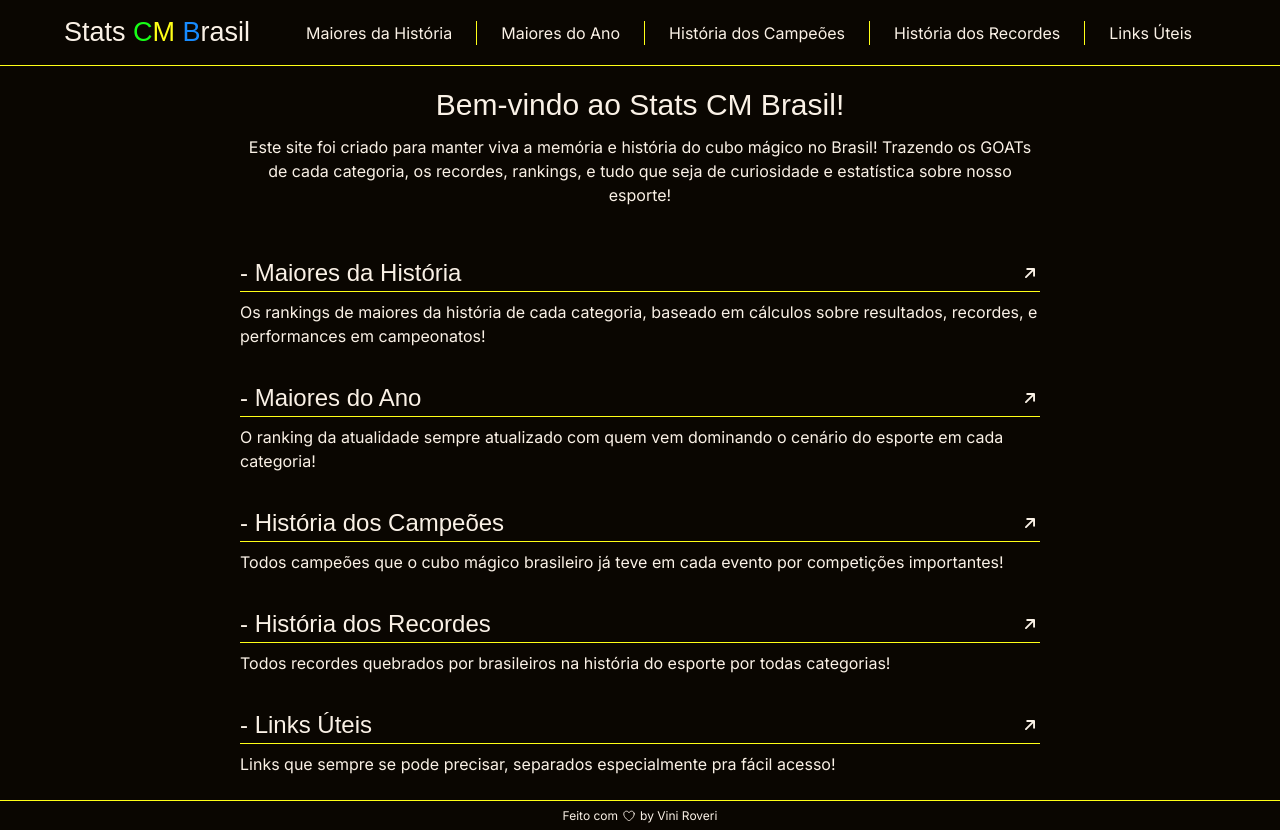
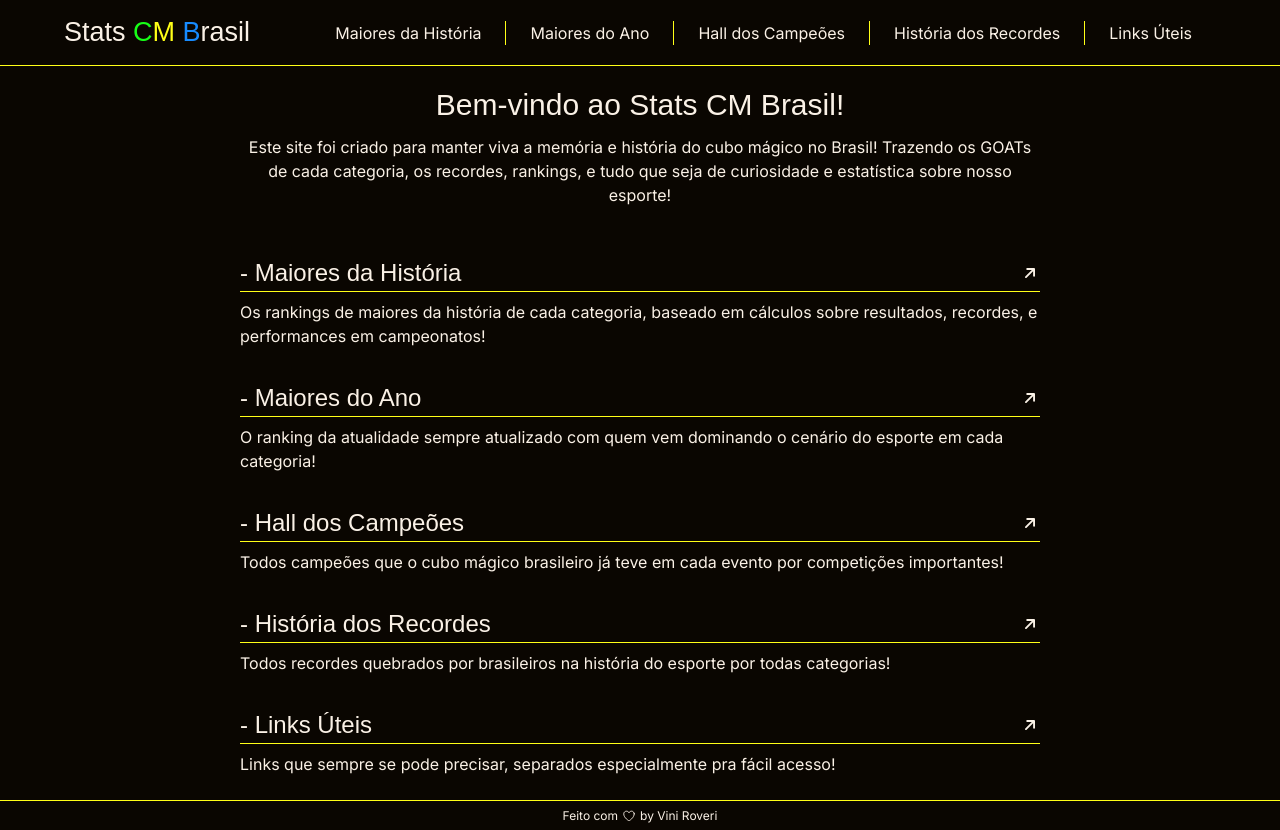
Before and after one commit to ViniRoveri/StatsCMBrasil, a Next.js app in the folder frontend/: page / in a window 1280 px wide. Built offline with nearby package versions, Linux system fonts and the light colour scheme; a web font is replaced by a local one.

Commit message:
Campeoes rename

```diff
--- a/frontend/src/domain/constants/homePageItems.ts
+++ b/frontend/src/domain/constants/homePageItems.ts
@@ -11,7 +11,7 @@ const homePageItems = [
    },
    {
       url: '/campeoes/maiores/333/Todos',
-      title: 'História dos Campeões',
+      title: 'Hall dos Campeões',
       text: 'Todos campeões que o cubo mágico brasileiro já teve em cada evento por competições importantes!'
    },
    {
--- a/frontend/src/domain/constants/navBarItems.ts
+++ b/frontend/src/domain/constants/navBarItems.ts
@@ -1,7 +1,7 @@
 const navBarItems = [
    {text: 'Maiores da História', url: '/maiores/historia/333'},
    {text: 'Maiores do Ano', url: '/maiores/ano/333'},
-   {text: 'História dos Campeões', url: '/campeoes/maiores/333/Todos'},
+   {text: 'Hall dos Campeões', url: '/campeoes/maiores/333/Todos'},
    {text: 'História dos Recordes', url: '/recordes/average/333'},
    {text: 'Links Úteis', url: '/links'}
 ]
```
